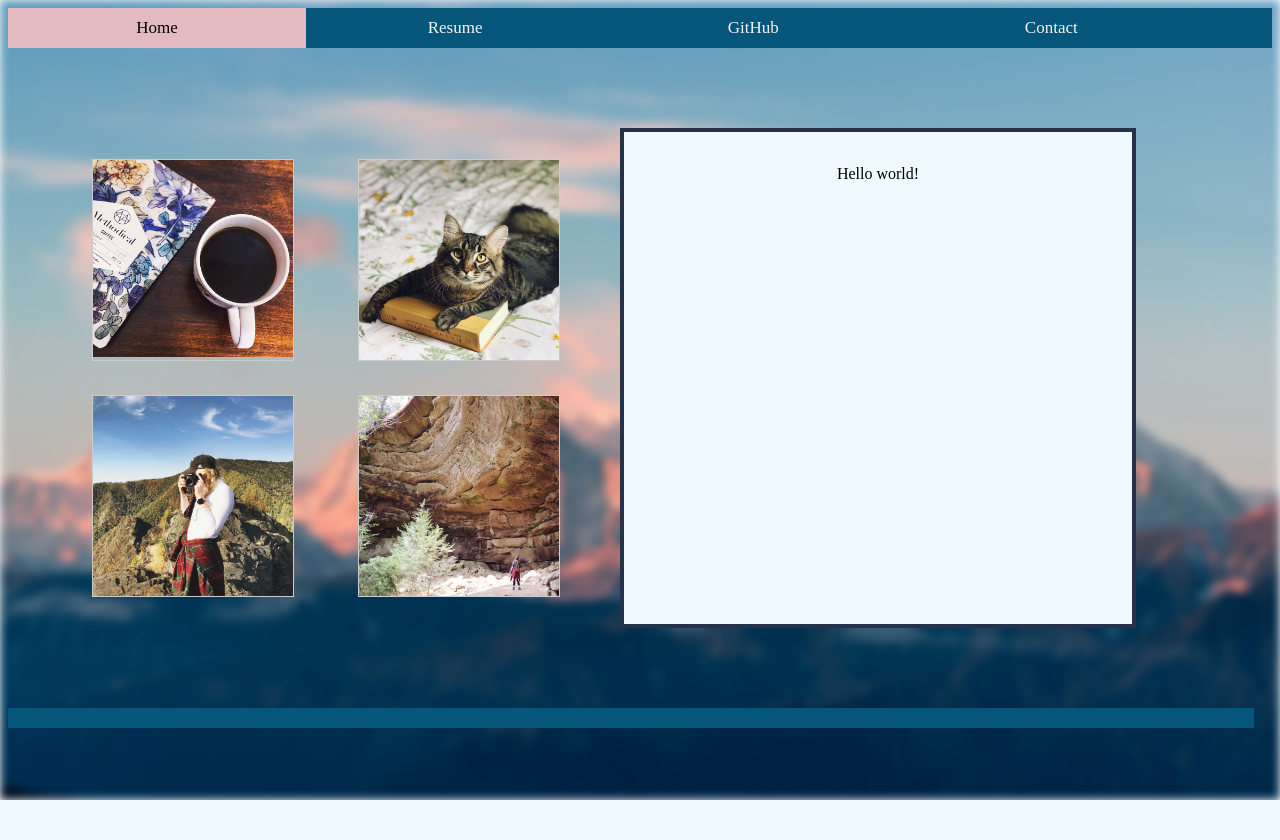
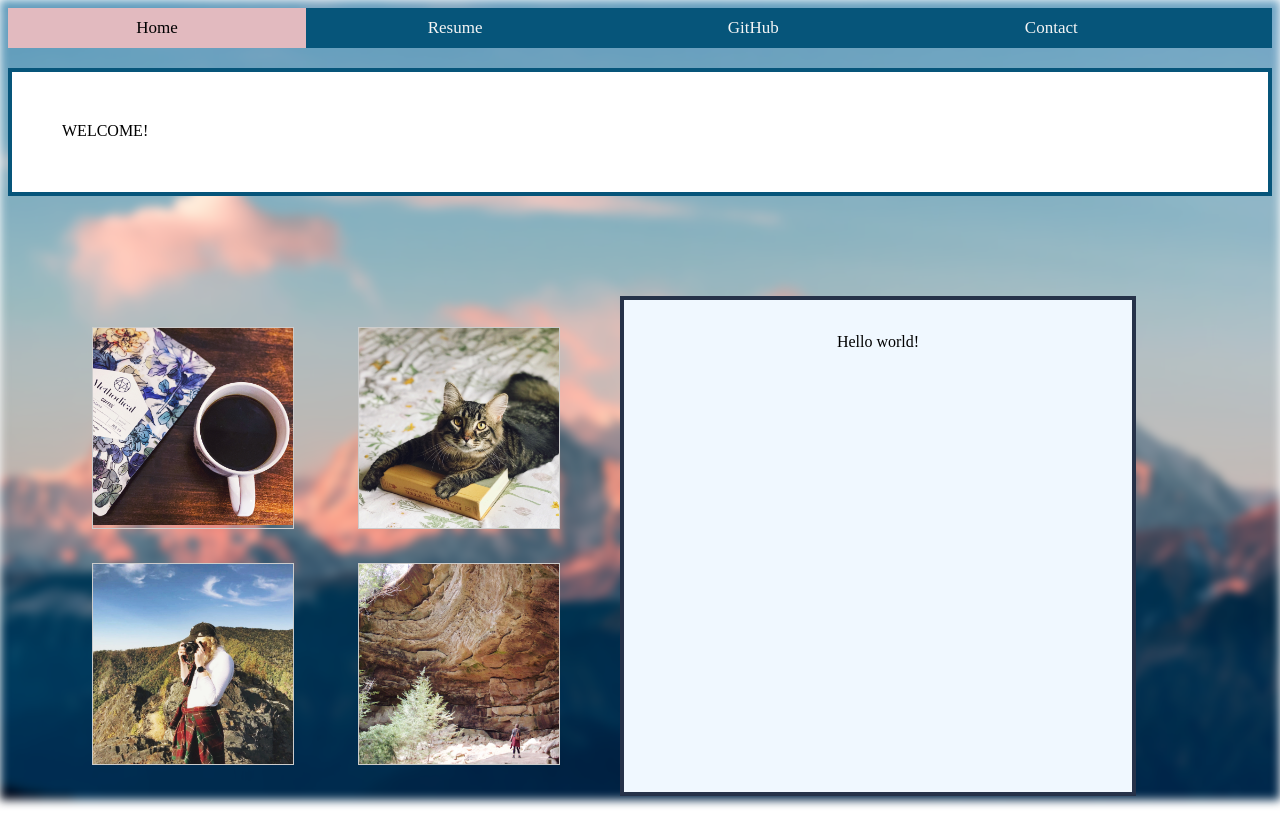
Before and after one commit to mroesch2/website, a Django app: page /website/ in a window 1280 px wide. Shown: the top 840 px of the page. Before the commit the page ends 800 px from the top, so only its background shows below. Run offline with Django 3.2, Linux system fonts and the light colour scheme.

Commit message:
Added to Homepage

```diff
--- a/website/static/website/styles.css
+++ b/website/static/website/styles.css
@@ -135,21 +135,15 @@ div.gallery img {
   clear: both;
 }
 
-@keyframes welcome {
-  40% {text-shadow: 1px 1px 10px rgb(14, 0, 0), 0 0 30px rgb(246, 246, 252), 0 0 50px rgb(229, 229, 238);}
+
+.welcome {
+  background-color: #ffffff;
+  width: auto;
+  z-index: 6;
+  height: 20px;
+  border:4px solid #06557a;
+  margin: 20px auto;
+  padding: 50;
+  position: static;
+  vertical-align: middle;
 }
-
-/* The element to apply the animation to */
-.welcome-message {
-  width: 100px;
-  height: 100px;
-  color: rgb(201, 10, 99);
-  animation-name: welcome;
-  animation-duration: 4s;
-  font-family: arial;
-  font-size: 200px;
-  position: static;
-  text-shadow: 1px 1px 2px black, 0 0 25px rgb(153, 58, 148);
-  animation: welcome 3s infinite;
- font-weight: 300;
-}
--- a/website/templates/website/contact.html
+++ b/website/templates/website/contact.html
@@ -18,7 +18,6 @@
                 <a class="active" href="{% url 'contact' %}">Contact</a>
             </div>
 
-            <h2>Contact Us</h2>
             <form method="post">
                 {% csrf_token %}
                 {{ form.as_p }}
--- a/website/templates/website/homepage.html
+++ b/website/templates/website/homepage.html
@@ -18,9 +18,10 @@
                 <a href="{% url 'contact' %}">Contact</a>
             </div>
 
-            <div>
+            <div class="welcome">
+                        WELCOME!
+            </div>
 
-            </div>
             <div class="wrap">
                     <div class="gallery">
                         <a target="_blank" href='../static/images/IMG_4988.JPG'>
```
